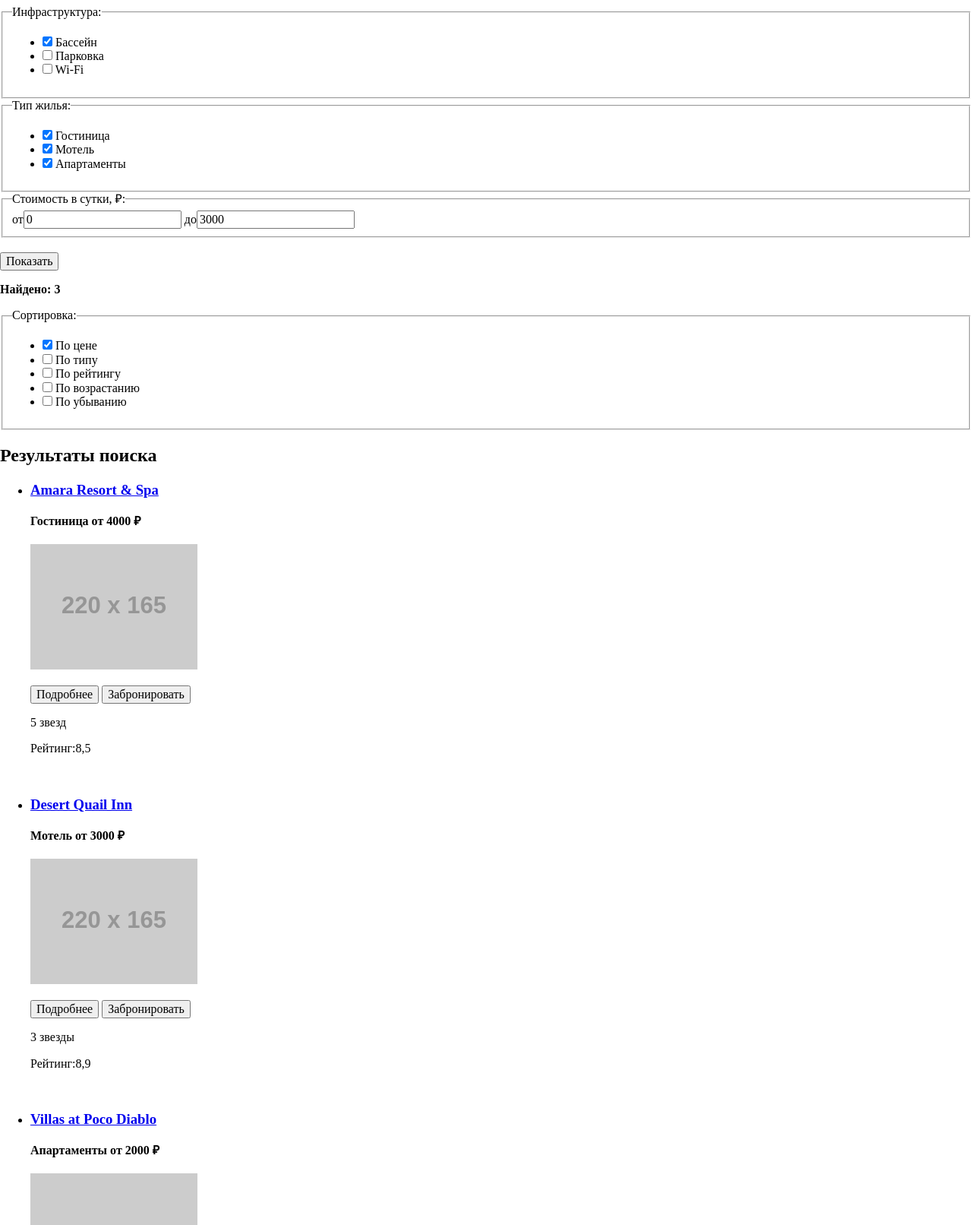
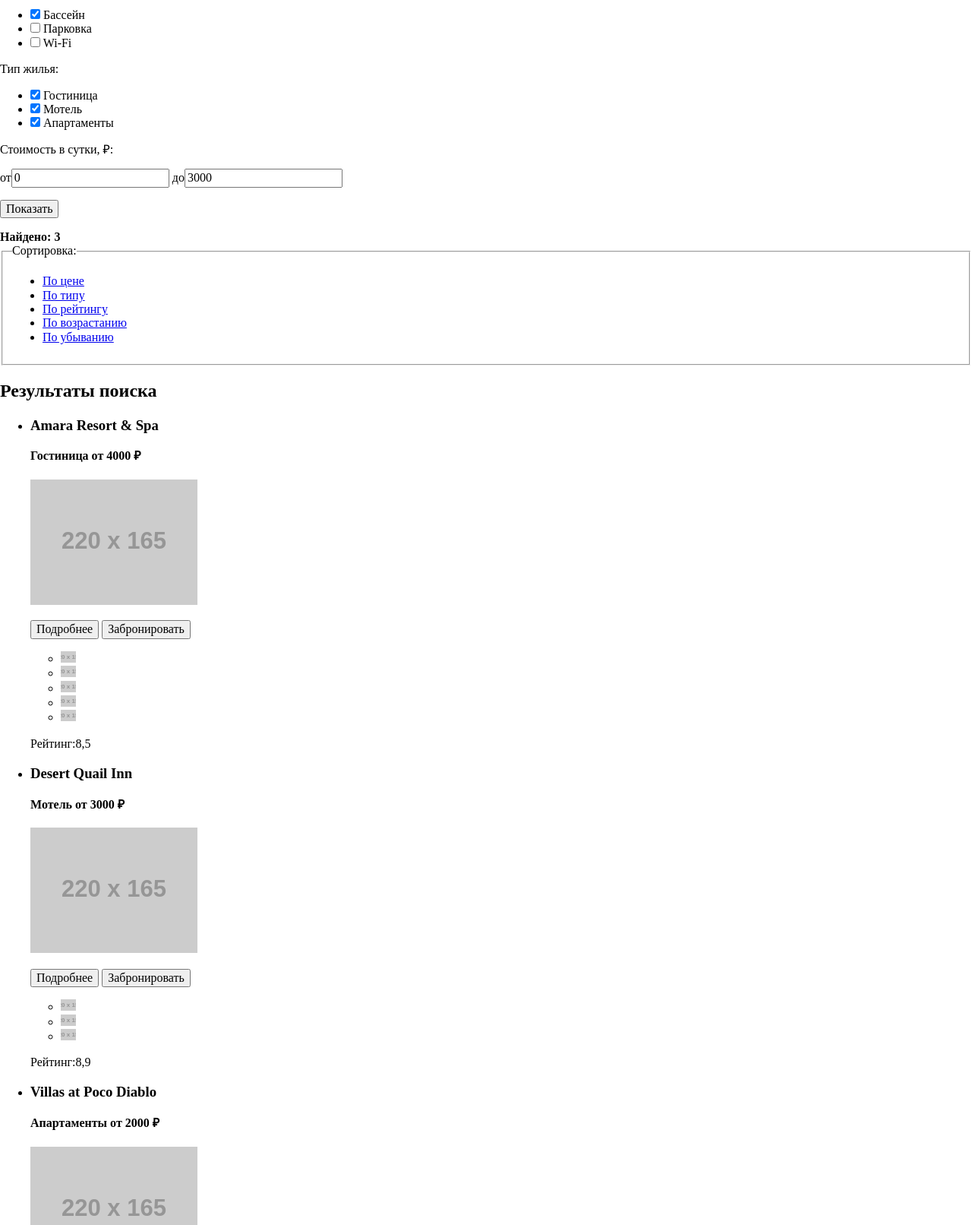
Before and after one commit to Veneranenera/1805411-sedona-31, a plain HTML site: page catalog.html in a window 1280 px wide. Shown: the part 267-1879 px from the top of the page at 76% size. Drawn offline with nearby package versions, Linux system fonts and the light colour scheme; placeholder pictures from the web are drawn by us.

Commit message:
Update catalog.html

```diff
--- a/catalog.html
+++ b/catalog.html
@@ -1,22 +1,24 @@
 <!DOCTYPE html>
-<html lang="ru">
+<html class="page" lang="ru">
+
 <head>
   <meta charset="utf-8">
   <meta name="viewport" content="width=device-width, initial-scale=1">
   <title>Поиск жилья в городе Седона</title>
-    <link rel="stylesheet" href="css/normalize.css">
-    <link rel="stylesheet" href="css/style.css">
+  <link rel="stylesheet" href="normalize.css">
+  <link rel="stylesheet" href="style.css">
 </head>
-  <body>
+
+<body class="page-body">
   <header class="main-header">
     <nav class="main-navigation">
-          <a class="main-header-logo" href="index.html">
-            <img src="https://via.placeholder.com/150x100" width="150" height="100" alt="Логотип сайта город Седона">
+      <a class="main-header-logo">
+        <img src="https://via.placeholder.com/138x70" width="138" height="70" alt="Логотип сайта город Седона">
       </a>
       <ul class="site-navigation">
-            <li><a href="blank.html">Информация</a></li>
-            <li><a href="photo.html">Фото и видео</a></li>
-            <li><a href="map.html">Карта штата</a></li>
+        <li><a href="#">Информация</a></li>
+        <li><a href="#">Фото и видео</a></li>
+        <li><a href="#">Карта штата</a></li>
         <li><a href="catalog.html">Гостиницы</a></li>
       </ul>
     </nav>
@@ -24,9 +26,7 @@
   <main>
     <section>
       <h1 class="visually-hidden">Поиск жилья в городе Седона</h1>
-            <form method="get" action="https://echo.html.academy.ru">
-                <fieldset>
-                    <legend>Инфраструктура:</legend>
+        <p>Инфраструктура:</p>
           <ul>
             <li>
               <input type="checkbox" name="pool" id="filter-pool" checked>
@@ -41,9 +41,7 @@
               <label for="filter-wi-fi">Wi-Fi</label>
             </li>
           </ul>
-                </fieldset>
-                <fieldset>
-                    <legend>Тип жилья:</legend>
+        <p>Тип жилья:</p>
           <ul>
             <li>
               <input type="checkbox" name="hotel" id="filter-hotel" checked>
@@ -58,42 +56,22 @@
               <label for="filter-apartment">Апартаменты</label>
             </li>
           </ul>
-                </fieldset>
-                <fieldset>
-                        <legend>Стоимость в сутки, <span>₽:</span></legend>
+          <p>Стоимость в сутки, <span>₽:</span></p>
           <label>от<input type="text" value="0"></label>
-                        <label>до<input type="text" value="3000"></label>
-
-                </fieldset><br>
-                <button type="submit">Показать</button>
+          <label>до<input type="text" value="3000"></label><br>
         <p>
+          <button type="button">Показать</button>
+        </p>
         <strong>Найдено: 3</strong><br>
-                </p>
-                </form>
       <form method="get" action="https://echo.html.academy.ru">
         <fieldset>
           <legend>Сортировка:</legend>
           <ul>
-                            <li>
-                                <input type="checkbox" name="price" id="filter-price" checked>
-                                <label for="filter-price">По цене</label>
-                            </li>
-                            <li>
-                                <input type="checkbox" name="type" id="filter-type">
-                                <label for="filter-type">По типу</label>
-                            </li>
-                            <li>
-                                <input type="checkbox" name="rating" id="filter-rating">
-                                <label for="filter-rating">По рейтингу</label>
-                            </li>
-                            <li>
-                                <input type="checkbox" name="filter-ascending" id="filter-ascending">
-                                <label for="filter-ascending">По возрастанию</label>
-                            </li>
-                            <li>
-                                <input type="checkbox" name="descending" id="filter-descending">
-                                <label for="filter-descending">По убыванию</label>
-                            </li>
+            <li><a href=#>По цене</a></li>
+            <li><a href=#>По типу</a></li>
+            <li><a href=#>По рейтингу</a></li>
+            <li><a href=#>По возрастанию</a></li>
+            <li><a href=#>По убыванию</a></li>
           </ul>
         </fieldset>
       </form>
@@ -102,51 +80,52 @@
       <h2 class="visually-hidden">Результаты поиска</h2>
       <ul>
         <li>
-                    <a href="hotels.html">
           <h3>Amara Resort & Spa</h3>
-                    </a>
           <h4>Гостиница<span> от 4000 ₽</span></h4>
+          <img src="https://via.placeholder.com/220x165" width="220" height="165" alt="Гостиница Amara Resort & Spa">
           <p>
-                        <img src="https://via.placeholder.com/220x165" width="220" height="165" alt="Гостиница Amara Resort & Spa">
+            <button type="button">Подробнее</button>
+            <button type="button">Забронировать</button>
           </p>
-                    <form action="hotel.html">
-                        <button type="button">Подробнее</button>
-                        <button type="submit">Забронировать</button>
-                    </form>
-                    <p>5 звезд</p>
-                    <p>Рейтинг:8,5</p><br>
+          <ul>
+            <li><img src="https://via.placeholder.com/20x15" width="20" height="15" alt="рейтинг"></li>
+            <li><img src="https://via.placeholder.com/20x15" width="20" height="15" alt="рейтинг"></li>
+            <li><img src="https://via.placeholder.com/20x15" width="20" height="15" alt="рейтинг"></li>
+            <li><img src="https://via.placeholder.com/20x15" width="20" height="15" alt="рейтинг"></li>
+            <li><img src="https://via.placeholder.com/20x15" width="20" height="15" alt="рейтинг"></li>
+          </ul>
+          <p>Рейтинг:8,5</p>
         </li>
         <li>
-                    <a href="hotels.html">
           <h3>Desert Quail Inn</h3>
-                    </a>
           <h4>Мотель<span> от 3000 ₽ </span></h4>
+          <img src="https://via.placeholder.com/220x165" width="220" height="165" alt="Гостиница Amara Resort & Spa">
           <p>
-                        <img src="https://via.placeholder.com/220x165" width="220" height="165" alt="Гостиница Amara Resort & Spa">
+            <button type="button">Подробнее</button>
+            <button type="button">Забронировать</button>
           </p>
-                    <form action="hotel.html">
-                        <button type="button">Подробнее</button>
-                        <button type="submit">Забронировать</button>
-                    </form>
-                    <p>3 звезды</p>
-                    <p>Рейтинг:8,9</p><br>
+          <ul>
+            <li><img src="https://via.placeholder.com/20x15" width="20" height="15" alt="рейтинг"></li>
+            <li><img src="https://via.placeholder.com/20x15" width="20" height="15" alt="рейтинг"></li>
+            <li><img src="https://via.placeholder.com/20x15" width="20" height="15" alt="рейтинг"></li>
+          </ul>
+          <p>Рейтинг:8,9</p>
         </li>
         <li>
-                    <a href="hotels.html">
           <h3>Villas at Poco Diablo</h3>
-                    </a>
           <h4>Апартаменты<span> от 2000 ₽ </span></h4>
+          <img src="https://via.placeholder.com/220x165" width="220" height="165" alt="Гостиница Amara Resort & Spa">
           <p>
-                        <img src="https://via.placeholder.com/220x165" width="220" height="165" alt="Гостиница Amara Resort & Spa">
+            <button type="button">Подробнее</button>
+            <button type="button">Забронировать</button>
           </p>
-                    <p>2 звезды</p>
-                    <p>Рейтинг:9,2</p>
-                    <form action="hotel.html">
-                        <button type="button">Подробнее</button>
-                        <button type="submit">Забронировать</button>
-                    </form>
+          <ul>
+            <li><img src="https://via.placeholder.com/20x15" width="20" height="15" alt="рейтинг"></li>
+            <li><img src="https://via.placeholder.com/20x15" width="20" height="15" alt="рейтинг"></li>
+          </ul>
         </li>
       </ul>
+      <p>Рейтинг:9,2</p>
     </section>
   </main>
   <footer class="main-footer">
@@ -171,4 +150,5 @@
     </p>
   </footer>
 </body>
+
 </html>
```
Lines whose indentation alone changed are shown as unchanged.
